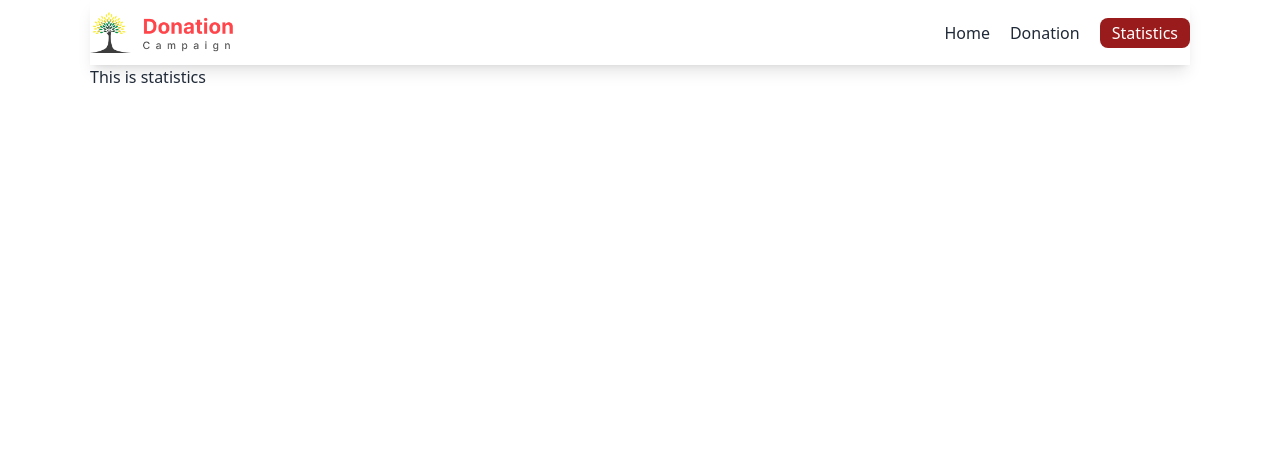
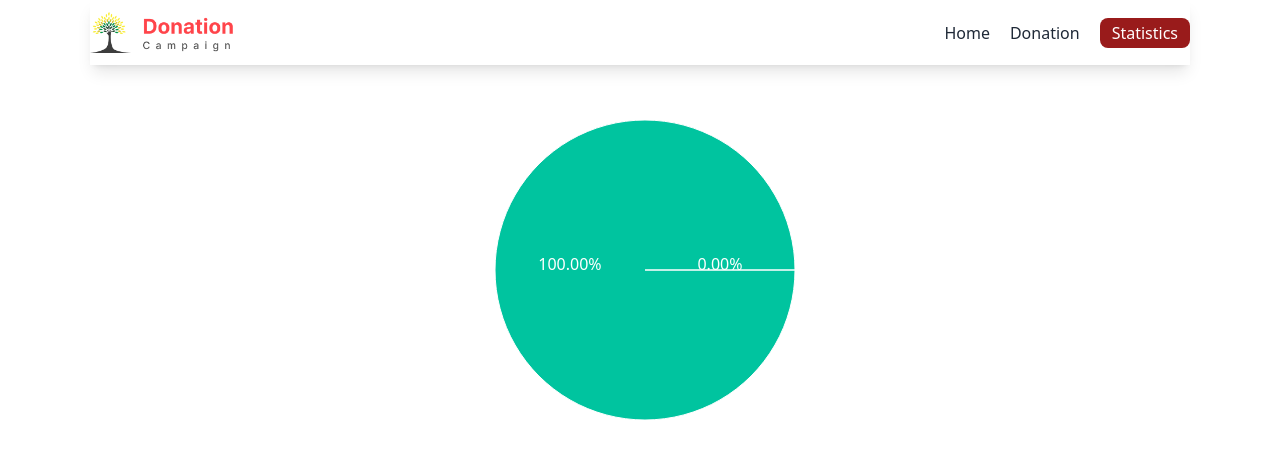
Before and after one commit to Shanto93/donation-campaign, a React app: page /statistics in a window 1280 px wide. Shown: the top 458 px of the page. Built offline with nearby package versions, Linux system fonts and the light colour scheme; the HTML template or start-up script is replaced by a standard one.

Commit message:
Dynamic pie chart added

```diff
--- a/package.json
+++ b/package.json
@@ -14,7 +14,9 @@
     "match-sorter": "^6.3.1",
     "react": "^18.2.0",
     "react-dom": "^18.2.0",
+    "react-google-charts": "^4.0.1",
     "react-router-dom": "^6.16.0",
+    "recharts": "^2.8.0",
     "sort-by": "^1.2.0",
     "sweetalert2": "^11.7.29"
   },
--- a/src/components/Details/Details.jsx
+++ b/src/components/Details/Details.jsx
@@ -22,6 +22,7 @@ const Details = ({ data }) => {
             localStorage.setItem('donate', JSON.stringify(addToDonate));
             Swal.fire(
                 'Successfully Donated',
+                'Added to donation list',
                 'Thank you for Donating',
             )
         }
@@ -34,6 +35,7 @@ const Details = ({ data }) => {
                 localStorage.setItem('donate', JSON.stringify(addToDonate));
                 Swal.fire(
                     'Successfully Donated',
+                    'Added to donation list',
                     'Thank you for Donating',
                 )
             }else{
--- a/src/components/DonateLayout/DonateLayout.jsx
+++ b/src/components/DonateLayout/DonateLayout.jsx
@@ -22,7 +22,7 @@ const DonateLayout = ({ donate }) => {
                     <h2 className="text-lg font-semibold
                 ">{title} </h2>
                     <button className="px-1 py-1 border rounded-lg bg-white block" style={{ color: textColor }}>${price} </button>
-                    <button className="border px-3 py-1 text-white rounded-xl text-white" style={{ backgroundColor: backColor }}>View Details</button>
+                    <button className="border px-3 py-1 text-white rounded-xl" style={{ backgroundColor: backColor }}>View Details</button>
                 </div>
             </div>
         </div>
--- a/src/components/Statistics/Statistics.jsx
+++ b/src/components/Statistics/Statistics.jsx
@@ -1,9 +1,78 @@
+import { useEffect, useState } from "react";
+import { PieChart, Pie, Cell, Label } from "recharts";
+
 const Statistics = () => {
+
+  const [donates, setDonates] = useState([])
+
+  useEffect(() => {
+      const donateItems = JSON.parse(localStorage.getItem('donate'));
+
+      if (donateItems) {
+          setDonates(donateItems);
+      }
+
+  }, [])
+
+  const data = [
+    { name: "Group A", value: donates.length/12 },
+    { name: "Group B", value: (12-donates.length)/12 },
+  ];
+
+  const COLORS = ["#0088FE", "#00C49F", "#FFBB28", "#FF8042"];
+
+  const RADIAN = Math.PI / 180;
+
+  const renderCustomizedLabel = ({
+    cx,
+    cy,
+    midAngle,
+    innerRadius,
+    outerRadius,
+    percent,
+  }) => {
+    const radius = innerRadius + (outerRadius - innerRadius) * 0.5;
+    const x = cx + radius * Math.cos(-midAngle * RADIAN);
+    const y = cy + radius * Math.sin(-midAngle * RADIAN);
+
     return (
-        <div>
-            <h2>This is statistics</h2>
-        </div>
+      <text x={x} y={y} fill="white" textAnchor="middle">
+        {`${(percent * 100).toFixed(2)}%`}
+      </text>
     );
+  };
+
+  return (
+    <div className="flex justify-center items-center">
+      <PieChart width={400} height={400}>
+      <Pie
+        data={data}
+        cx={200}
+        cy={200}
+        labelLine={false}
+        label={renderCustomizedLabel}
+        outerRadius={150}
+        fill="#8884d8"
+        dataKey="value"
+      >
+        {data.map((entry, index) => (
+          <Cell
+            key={`cell-${index}`}
+            fill={COLORS[index % COLORS.length]}
+          />
+        ))}
+      </Pie>
+      {data.map((entry, index) => (
+        <Label
+          key={`label-${index}`}
+          position="center"
+          fill={COLORS[index % COLORS.length]}
+          value={`${entry.name} ${(entry.value / 1000 * 100).toFixed(2)}%`}
+        />
+      ))}
+    </PieChart>
+    </div>
+  );
 };
 
 export default Statistics;
```
Also changed, not shown: src/components/Donation/Donation.jsx (+8 -7 lines), 1 other file (tests, documents, lock files or other folders).
